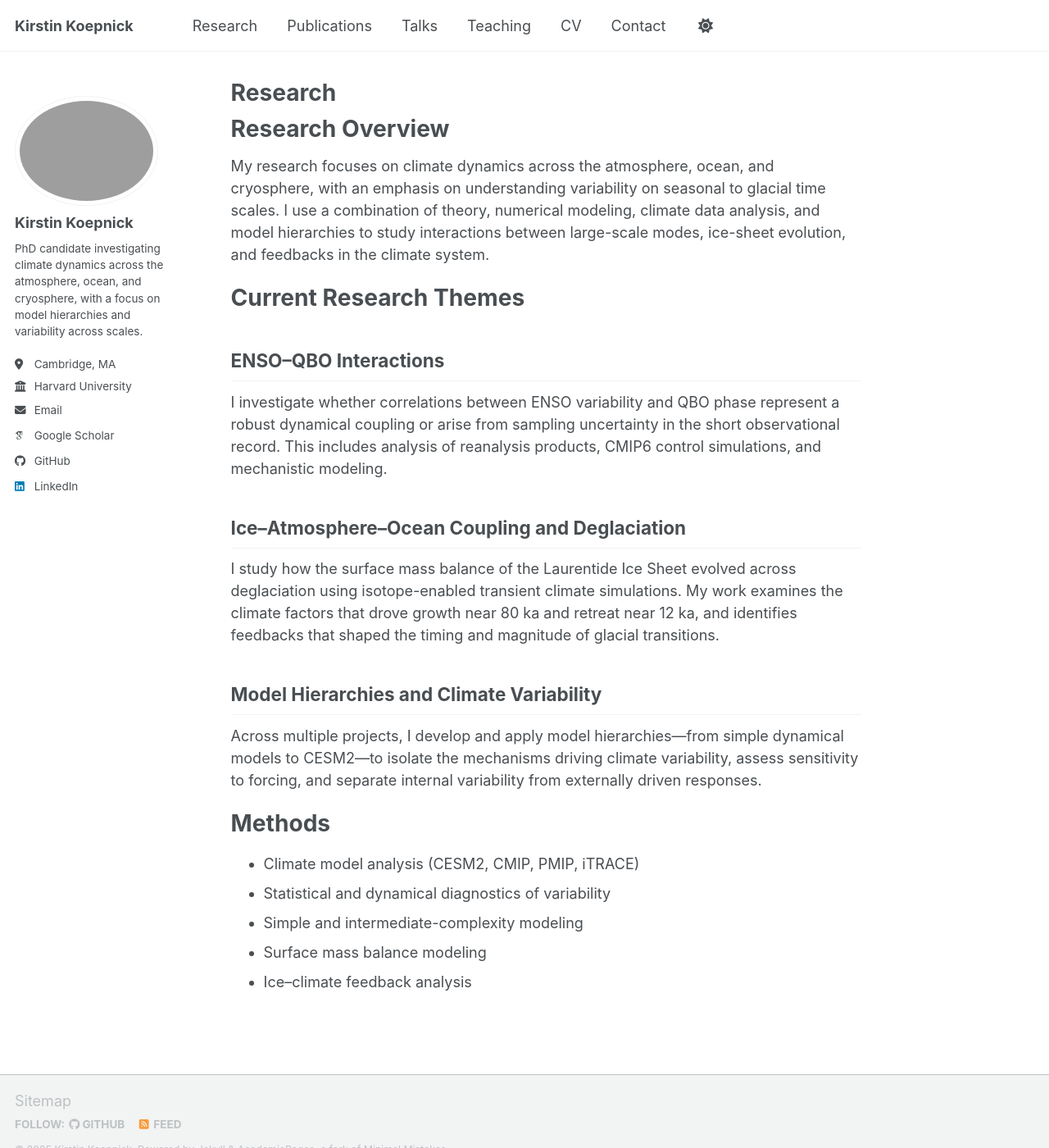
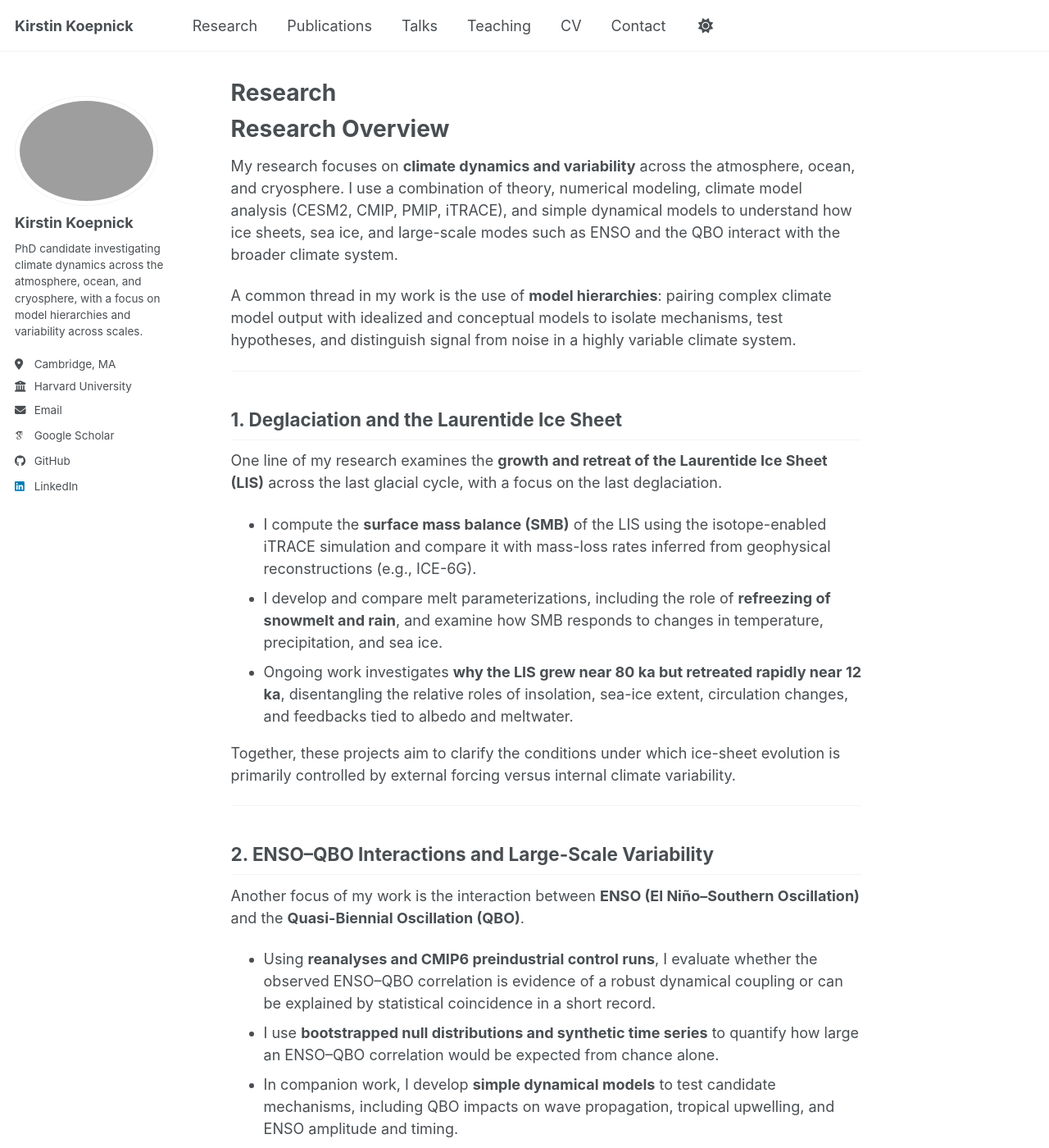
Before and after one commit to kirstinkoepnick/kirstinkoepnick.github.io, a Jekyll site: the page built from _pages/research.md, in a window 1280 px wide and 1400 px high. Shown: the whole window at 82% size. Built offline with Jekyll 4.4.1, drawn with Linux system fonts in a browser that asks for light colours; some web fonts are replaced; a script bundle is joined from its source files by our own code; library files that are not in the unit come from our copies; some of the changed text lies outside the part shown.

Commit message:
Update research.md

```diff
--- a/_pages/research.md
+++ b/_pages/research.md
@@ -6,22 +6,54 @@
 
 # Research Overview
 
-My research focuses on climate dynamics across the atmosphere, ocean, and cryosphere, with an emphasis on understanding variability on seasonal to glacial time scales. I use a combination of theory, numerical modeling, climate data analysis, and model hierarchies to study interactions between large-scale modes, ice-sheet evolution, and feedbacks in the climate system.
+My research focuses on **climate dynamics and variability** across the atmosphere, ocean, and cryosphere. I use a combination of theory, numerical modeling, climate model analysis (CESM2, CMIP, PMIP, iTRACE), and simple dynamical models to understand how ice sheets, sea ice, and large-scale modes such as ENSO and the QBO interact with the broader climate system.
 
-# Current Research Themes
+A common thread in my work is the use of **model hierarchies**: pairing complex climate model output with idealized and conceptual models to isolate mechanisms, test hypotheses, and distinguish signal from noise in a highly variable climate system.
 
-## ENSO–QBO Interactions
-I investigate whether correlations between ENSO variability and QBO phase represent a robust dynamical coupling or arise from sampling uncertainty in the short observational record. This includes analysis of reanalysis products, CMIP6 control simulations, and mechanistic modeling.
+---
 
-## Ice–Atmosphere–Ocean Coupling and Deglaciation
-I study how the surface mass balance of the Laurentide Ice Sheet evolved across deglaciation using isotope-enabled transient climate simulations. My work examines the climate factors that drove growth near 80 ka and retreat near 12 ka, and identifies feedbacks that shaped the timing and magnitude of glacial transitions.
+## 1. Deglaciation and the Laurentide Ice Sheet
 
-## Model Hierarchies and Climate Variability
-Across multiple projects, I develop and apply model hierarchies—from simple dynamical models to CESM2—to isolate the mechanisms driving climate variability, assess sensitivity to forcing, and separate internal variability from externally driven responses.
+One line of my research examines the **growth and retreat of the Laurentide Ice Sheet (LIS)** across the last glacial cycle, with a focus on the last deglaciation.
 
-# Methods
-- Climate model analysis (CESM2, CMIP, PMIP, iTRACE)
-- Statistical and dynamical diagnostics of variability
-- Simple and intermediate-complexity modeling
-- Surface mass balance modeling
-- Ice–climate feedback analysis
+- I compute the **surface mass balance (SMB)** of the LIS using the isotope-enabled iTRACE simulation and compare it with mass-loss rates inferred from geophysical reconstructions (e.g., ICE-6G).
+- I develop and compare melt parameterizations, including the role of **refreezing of snowmelt and rain**, and examine how SMB responds to changes in temperature, precipitation, and sea ice.
+- Ongoing work investigates **why the LIS grew near 80 ka but retreated rapidly near 12 ka**, disentangling the relative roles of insolation, sea-ice extent, circulation changes, and feedbacks tied to albedo and meltwater.
+
+Together, these projects aim to clarify the conditions under which ice-sheet evolution is primarily controlled by external forcing versus internal climate variability.
+
+---
+
+## 2. ENSO–QBO Interactions and Large-Scale Variability
+
+Another focus of my work is the interaction between **ENSO (El Niño–Southern Oscillation)** and the **Quasi-Biennial Oscillation (QBO)**.
+
+- Using **reanalyses and CMIP6 preindustrial control runs**, I evaluate whether the observed ENSO–QBO correlation is evidence of a robust dynamical coupling or can be explained by statistical coincidence in a short record.
+- I use **bootstrapped null distributions and synthetic time series** to quantify how large an ENSO–QBO correlation would be expected from chance alone.
+- In companion work, I develop **simple dynamical models** to test candidate mechanisms, including QBO impacts on wave propagation, tropical upwelling, and ENSO amplitude and timing.
+
+This combination of data analysis and theory aims to determine when we can confidently claim a mechanistic teleconnection versus when apparent relationships are consistent with stochastic variability.
+
+---
+
+## 3. Sea Ice, Surface Mass Balance, and High-Latitude Feedbacks
+
+I am also interested in how **sea-ice variability** interacts with ice-sheet and ice-sheet–adjacent climates.
+
+- I study how changes in **Arctic sea ice** affect the **surface mass balance of the Greenland and Laurentide Ice Sheets**, focusing on the competing roles of insulating sea ice, open-ocean heat fluxes, and atmospheric circulation.
+- Using idealized experiments and simple energy-balance and diffusion models, I investigate how **sea-ice–driven anomalies** in surface fluxes and temperature propagate into the snow and firn and influence melt and refreezing.
+
+These projects connect high-latitude processes to longer-term evolution of ice sheets and help clarify the physical pathways through which sea ice can modulate SMB.
+
+---
+
+## Methods and Model Hierarchies
+
+Across these projects, I use:
+
+- **Climate model analysis:** CESM2, iTRACE, CMIP6 control runs
+- **Simple and intermediate-complexity models:** conceptual climate and ice-sheet models, stochastic ENSO models
+- **Numerical modeling:** diffusion and energy-balance models for subsurface temperature and SMB
+- **Statistical tools:** bootstrapping, surrogate time series, and machine-learning-based classification of westerly wind bursts
+
+By moving up and down a hierarchy of models and data sources, I aim to bridge mechanistic understanding with realistic climate behavior.
```
